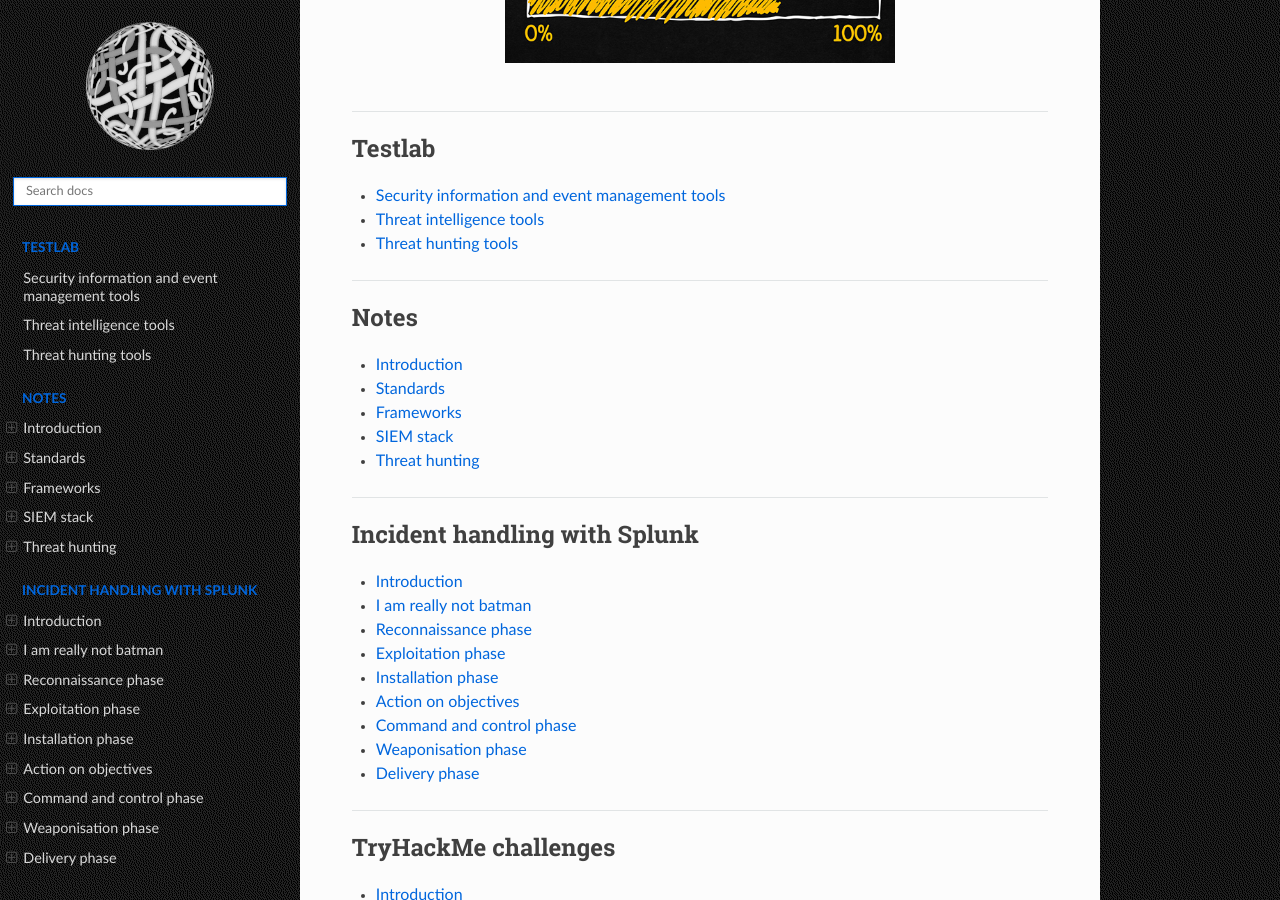
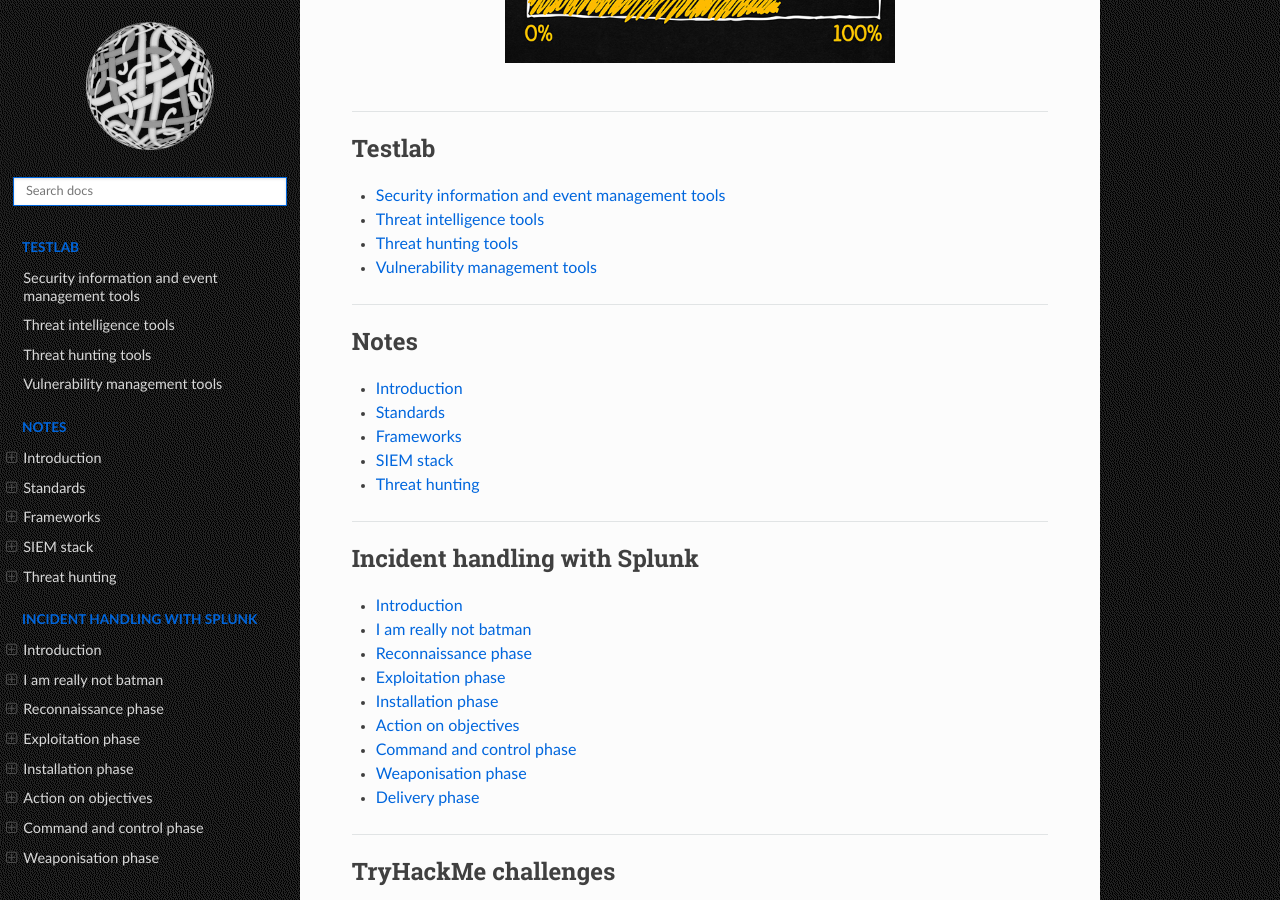
Before and after one commit to tymyrddin/blue-siem, a Sphinx documentation site: the page built from source/index.rst, in a window 1280 px wide and 900 px high, scrolled down 416 px. Built offline with Sphinx 7.4.7 and the Read the Docs theme 2.0.0, drawn with Linux system fonts in a browser that asks for light colours.

Commit message:
Added link to tvm tools

```diff
--- a/source/index.rst
+++ b/source/index.rst
@@ -18,6 +18,7 @@
    Security information and event management tools <https://testlab.tymyrddin.dev/docs/siem/README>
    Threat intelligence tools <https://testlab.tymyrddin.dev/docs/cti/README>
    Threat hunting tools <https://testlab.tymyrddin.dev/docs/hunting/README>
+   Vulnerability management tools <https://testlab.tymyrddin.dev/docs/tvm/README>
 
 ----
 
```
